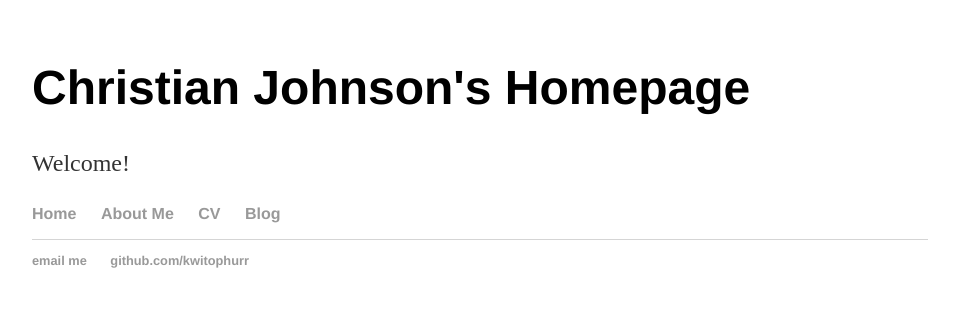
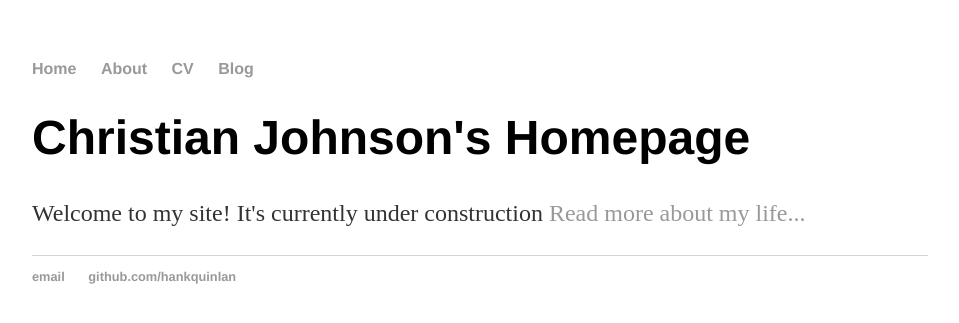
Before and after one commit to kwitophurr/kwitophurr.github.io, a Jekyll site: the page built from index.html, in a window 1280 px wide. Shown: the top 323 px of the page, without its empty margins (160-1119 px from the left). Built offline with Jekyll 4.4.1, drawn with Linux system fonts in a browser that asks for light colours.

Commit message:
Create index.html

```diff
--- a/index.html
+++ b/index.html
@@ -1,33 +1,8 @@
-<!DOCTYPE html>
-<html>
-	<head>
-		<title>Christian Johnson Homepage</title>
-		<!-- link to main stylesheet -->
-		<link rel="stylesheet" type="text/css" href="/css/main.css">
-	</head>
-	<body>
-		<div class="container">
-    		<div class="blurb">
-        		<h1>Christian Johnson's Homepage</h1>
-			<p>
-			Welcome!
-			</p>
-    		</div><!-- /.blurb -->
-		</div><!-- /.container -->
-
-		<nav>
-    		<ul>
-        		<li><a href="/">Home</a></li>
-	        	<li><a href="/about">About Me</a></li>
-        		<li><a href="/cv">CV</a></li>
-        		<li><a href="/blog">Blog</a></li>
-    		</ul>
-		</nav>
-		<footer>
-    		<ul>
-        		<li><a href="mailto:arcjohns@ucsc.edu">email me</a></li>
-        		<li><a href="https://github.com/kwitophurr">github.com/kwitophurr</a></li>
-			</ul>
-		</footer>
-	</body>
-</html>
+---
+layout: default
+title: Christian Johnson Homepage
+---
+<div class="blurb">
+	<h1>Christian Johnson's Homepage</h1>
+	<p>Welcome to my site! It's currently under construction <a href="/about">Read more about my life...</a></p>
+</div><!-- /.blurb -->
```
